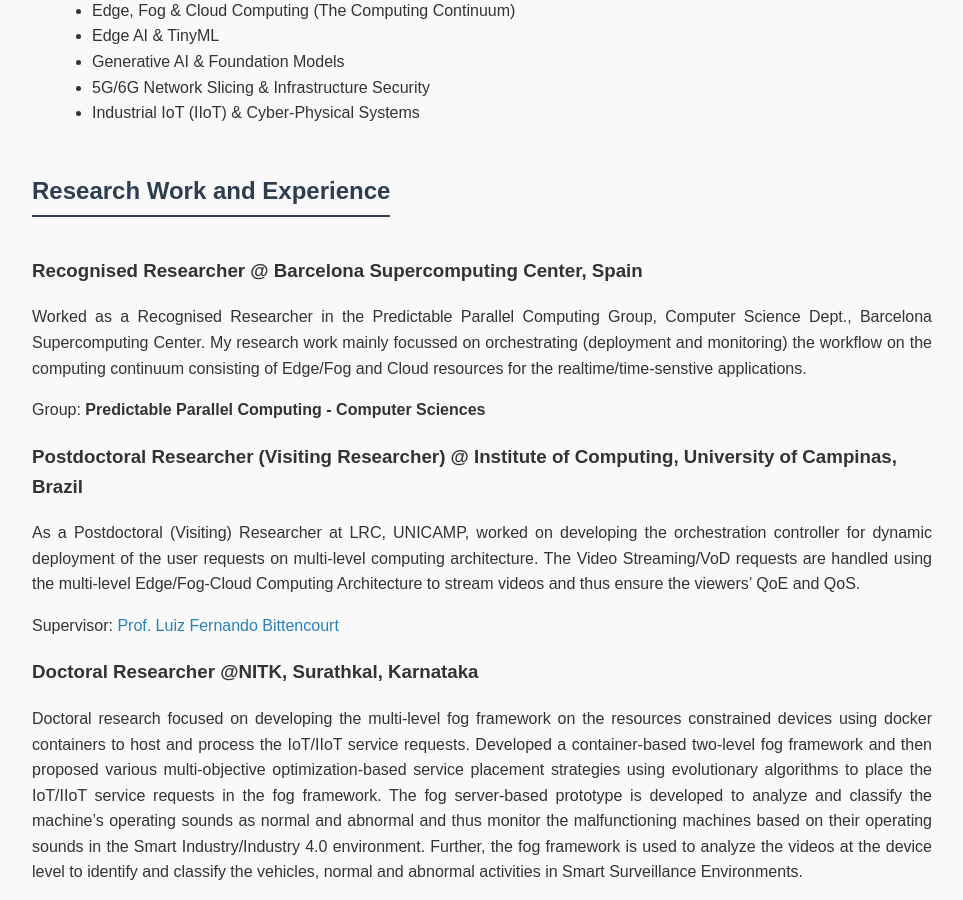
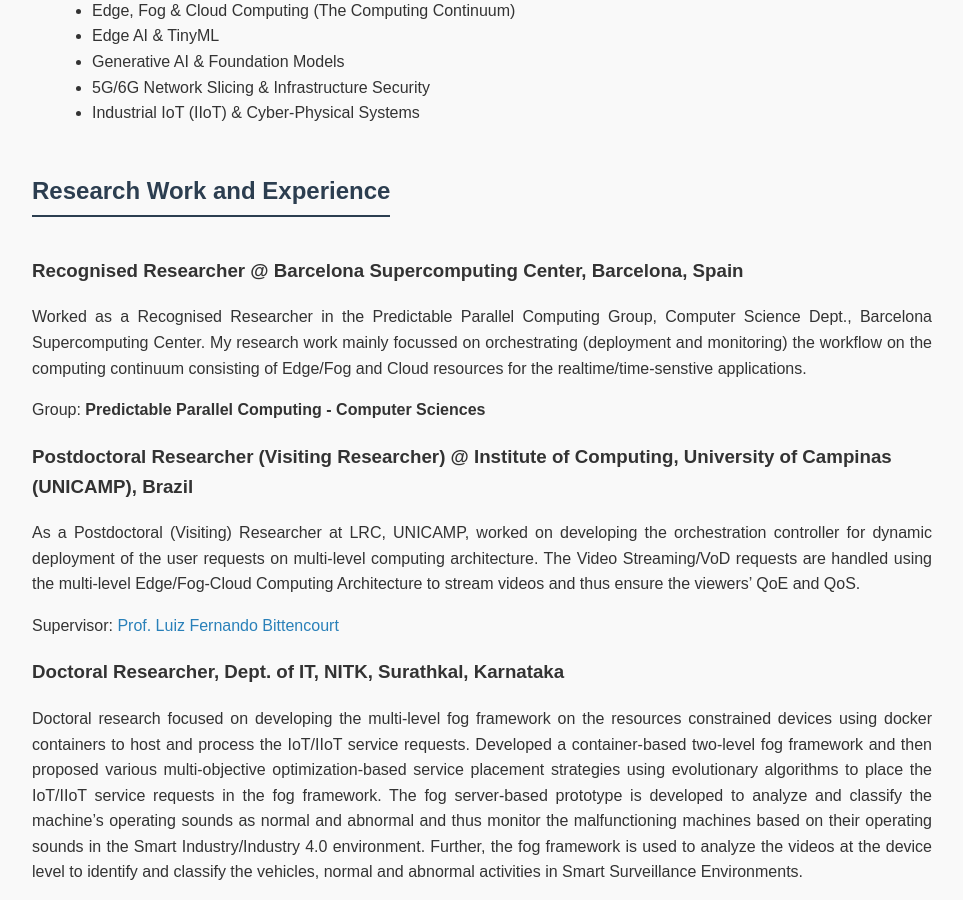
Before and after one commit to Nateshbv/Nateshbv.github.io, a Jekyll site: the page built from Research.md, in a window 1280 px wide and 900 px high, scrolled down 516 px. Shown: the whole window, without its empty margins (158-1121 px from the left). Built offline with Jekyll 4.4.1, drawn with Linux system fonts in a browser that asks for light colours.

Commit message:
Update Research.md

```diff
--- a/Research.md
+++ b/Research.md
@@ -15,18 +15,18 @@ title: Research
 
 ## Research Work and Experience
 
-### Recognised Researcher @ **Barcelona Supercomputing Center**, Spain
+### Recognised Researcher @ **Barcelona Supercomputing Center, Barcelona**, Spain
 
 Worked as a Recognised Researcher in the Predictable Parallel Computing Group, Computer Science Dept., Barcelona Supercomputing Center. My research work mainly focussed on orchestrating (deployment and monitoring) the workflow on the computing continuum consisting of Edge/Fog and Cloud resources for the realtime/time-senstive applications.
 
 Group: **Predictable Parallel Computing - Computer Sciences**
 
-### Postdoctoral Researcher (Visiting Researcher) @ **Institute of Computing, University of Campinas**, Brazil
+### Postdoctoral Researcher (Visiting Researcher) @ **Institute of Computing, University of Campinas (UNICAMP)**, Brazil
 As a Postdoctoral (Visiting) Researcher at LRC, UNICAMP, worked on developing the orchestration controller for dynamic deployment of the user requests on multi-level computing architecture. The Video Streaming/VoD requests are handled using the multi-level Edge/Fog-Cloud Computing Architecture to stream videos and thus ensure the viewers' QoE and QoS.
 
 Supervisor: [Prof. Luiz Fernando Bittencourt](https://www.ic.unicamp.br/~bit/)
 
-### Doctoral Researcher @NITK, Surathkal, Karnataka
+### Doctoral Researcher, Dept. of IT, NITK, Surathkal, Karnataka
 Doctoral research focused on developing the multi-level fog framework on the resources constrained devices using docker containers to host and process the IoT/IIoT service requests. Developed a container-based two-level fog framework and then proposed various multi-objective optimization-based service placement strategies using evolutionary algorithms to place the IoT/IIoT service requests in the fog framework. The fog server-based prototype is developed to analyze and classify the machine's operating sounds as normal and abnormal and thus monitor the malfunctioning machines based on their operating sounds in the Smart Industry/Industry 4.0 environment. Further, the fog framework is used to analyze the videos at the device level to identify and classify the vehicles, normal and abnormal activities in Smart Surveillance Environments.
 
 Supervisor: [Prof. Ram Mohana Reddy Guddeti](https://infotech.nitk.ac.in/faculty/ram-mohana-reddy-guddeti)
```
